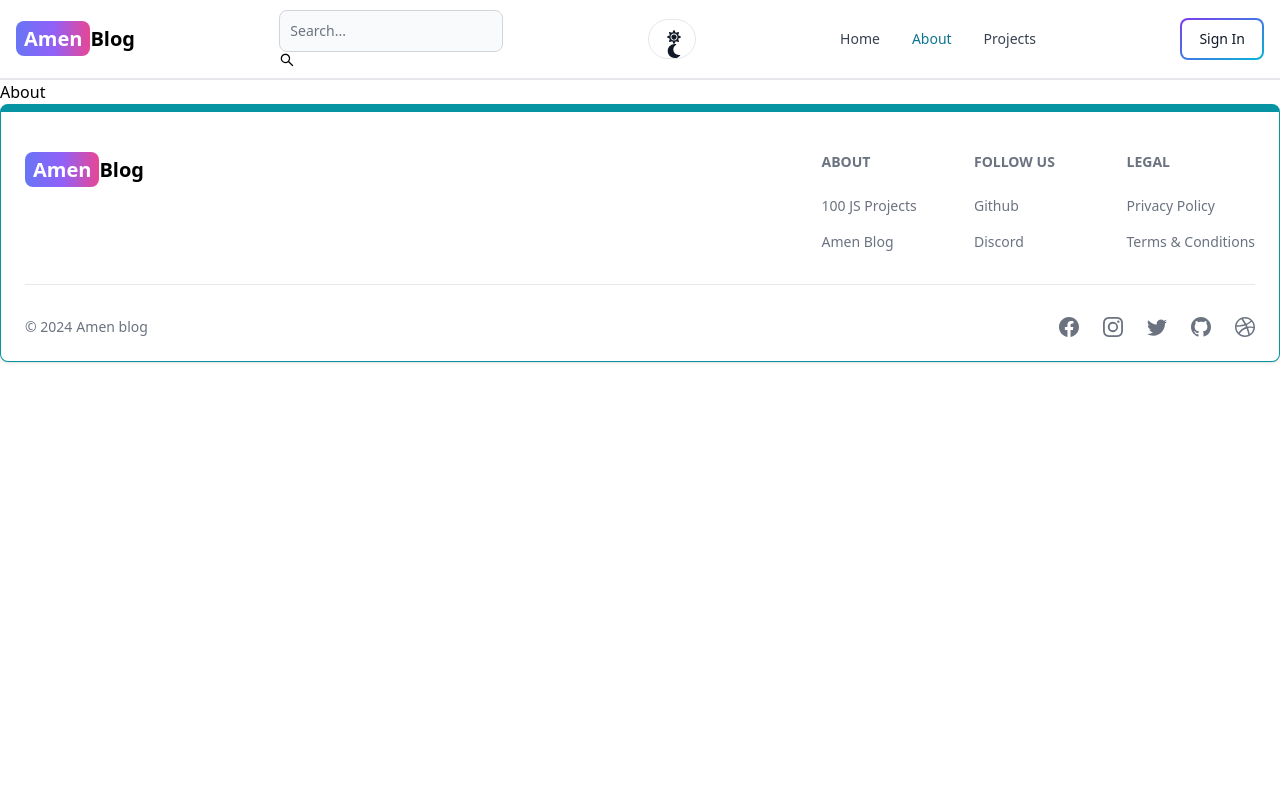
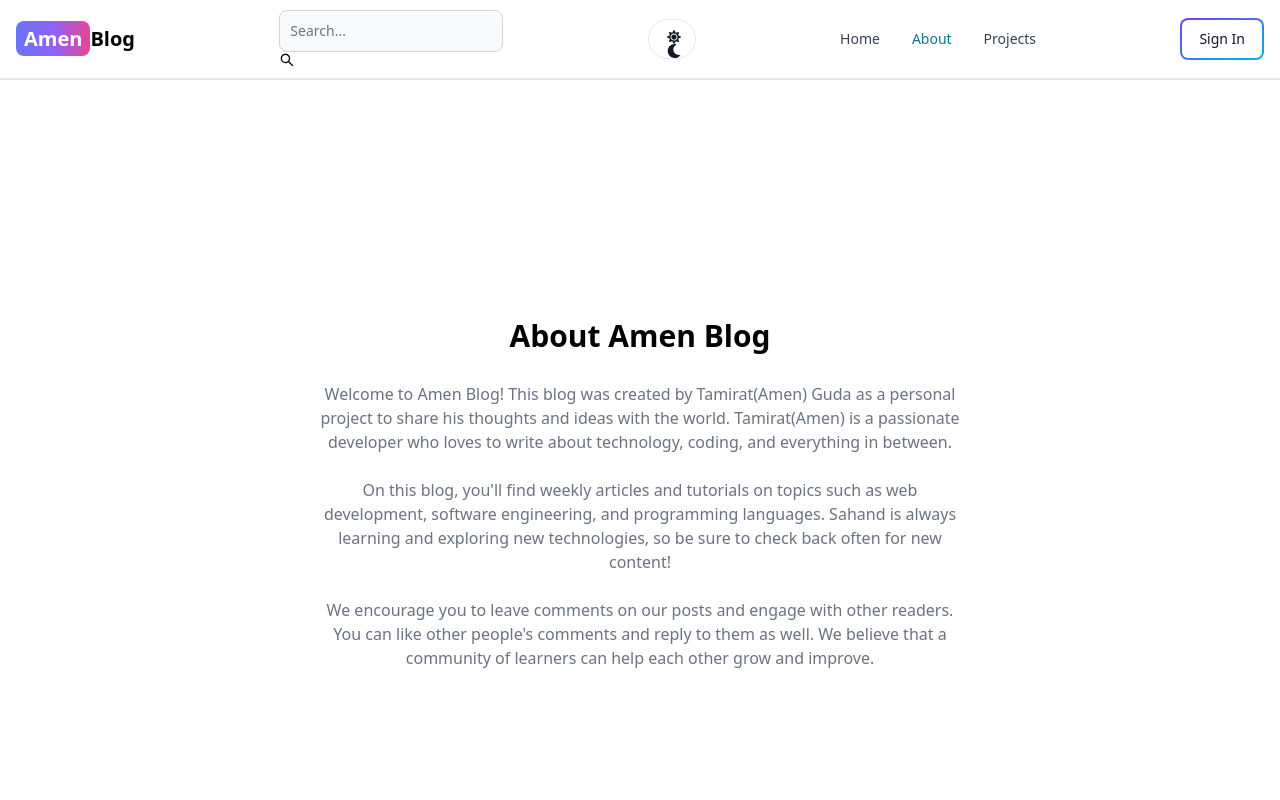
Before and after one commit to Ammen1/portofolio, a React (Vite) app in the folder client/: page /about in a window 1280 px wide. Shown: the top 800 px of the page. Built offline with nearby package versions, Linux system fonts and the light colour scheme.

Commit message:
Create home about project UI

```diff
--- /dev/null
+++ b/client/src/components/CallToAction.jsx
@@ -0,0 +1,24 @@
+import { Button } from 'flowbite-react';
+
+export default function CallToAction() {
+  return (
+    <div className='flex flex-col sm:flex-row p-3 border border-teal-500 justify-center items-center rounded-tl-3xl rounded-br-3xl text-center'>
+        <div className="flex-1 justify-center flex flex-col">
+            <h2 className='text-2xl'>
+                Want to learn more about JavaScript?
+            </h2>
+            <p className='text-gray-500 my-2'>
+                Checkout these resources with 100 JavaScript Projects
+            </p>
+            <Button gradientDuoTone='purpleToPink' className='rounded-tl-xl rounded-bl-none'>
+                <a href="https://www.100jsprojects.com" target='_blank' rel='noopener noreferrer'>
+                    100 JavaScript Projects
+                </a>
+            </Button>
+        </div>
+        <div className="p-7 flex-1">
+            <img src="https://bairesdev.mo.cloudinary.net/blog/2023/08/What-Is-JavaScript-Used-For.jpg" />
+        </div>
+    </div>
+  )
+}
--- /dev/null
+++ b/client/src/components/PostCard.jsx
@@ -0,0 +1,25 @@
+import { Link } from "react-router-dom";
+
+export default function PostCard({ post }) {
+  return (
+    <div className="group relative w-full border border-teal-500 hover:border-2 h-[400px] overflow-hidden rounded-lg sm:w-[430px] transition-all">
+      <Link to={`/post/${post.slug}`}>
+        <img
+          src={post.image}
+          alt="post cover"
+          className="h-[260px] w-full  object-cover group-hover:h-[200px] transition-all duration-300 z-20"
+        />
+      </Link>
+      <div className="p-3 flex flex-col gap-2">
+        <p className="text-lg font-semibold line-clamp-2">{post.title}</p>
+        <span className="italic text-sm">{post.category}</span>
+        <Link
+          to={`/post/${post.slug}`}
+          className="z-10 group-hover:bottom-0 absolute bottom-[-200px] left-0 right-0 border border-teal-500 text-teal-500 hover:bg-teal-500 hover:text-white transition-all duration-300 text-center py-2 rounded-md !rounded-tl-none m-2"
+        >
+          Read article
+        </Link>
+      </div>
+    </div>
+  );
+}
--- a/client/src/pages/About.jsx
+++ b/client/src/pages/About.jsx
@@ -1,6 +1,35 @@
-// eslint-disable-next-line no-unused-vars
-import React from "react";
+export default function About() {
+  return (
+    <div className="min-h-screen flex items-center justify-center">
+      <div className="max-w-2xl mx-auto p-3 text-center">
+        <div>
+          <h1 className="text-3xl font font-semibold text-center my-7">
+            About Amen Blog
+          </h1>
+          <div className="text-md text-gray-500 flex flex-col gap-6">
+            <p>
+              Welcome to Amen Blog! This blog was created by Tamirat(Amen) Guda
+              as a personal project to share his thoughts and ideas with the
+              world. Tamirat(Amen) is a passionate developer who loves to write
+              about technology, coding, and everything in between.
+            </p>
 
-export default function About() {
-  return <div>About</div>;
+            <p>
+              On this blog, you'll find weekly articles and tutorials on topics
+              such as web development, software engineering, and programming
+              languages. Sahand is always learning and exploring new
+              technologies, so be sure to check back often for new content!
+            </p>
+
+            <p>
+              We encourage you to leave comments on our posts and engage with
+              other readers. You can like other people's comments and reply to
+              them as well. We believe that a community of learners can help
+              each other grow and improve.
+            </p>
+          </div>
+        </div>
+      </div>
+    </div>
+  );
 }
--- a/client/src/pages/Home.jsx
+++ b/client/src/pages/Home.jsx
@@ -1,6 +1,56 @@
-// eslint-disable-next-line no-unused-vars
-import React from "react";
+import { Link } from "react-router-dom";
+import CallToAction from "../components/CallToAction";
+import { useEffect, useState } from "react";
+import PostCard from "../components/PostCard";
 
 export default function Home() {
-  return <div>Home</div>;
+  const [posts, setPosts] = useState([]);
+
+  useEffect(() => {
+    const fetchPosts = async () => {
+      const res = await fetch("/api/post/getPosts");
+      const data = await res.json();
+      setPosts(data.posts);
+    };
+    fetchPosts();
+  }, []);
+  return (
+    <div>
+      <div className="flex flex-col gap-6 p-28 px-3 max-w-6xl mx-auto ">
+        <h1 className="text-3xl font-bold lg:text-6xl">Welcome to my Blog</h1>
+        <p className="text-gray-500 text-xs sm:text-sm">
+          Here you'll find a variety of articles and tutorials on topics such as
+          web development, software engineering, and programming languages.
+        </p>
+        <Link
+          to="/search"
+          className="text-xs sm:text-sm text-teal-500 font-bold hover:underline"
+        >
+          View all posts
+        </Link>
+      </div>
+      <div className="p-3 bg-amber-100 dark:bg-slate-700">
+        <CallToAction />
+      </div>
+
+      <div className="max-w-6xl mx-auto p-3 flex flex-col gap-8 py-7">
+        {posts && posts.length > 0 && (
+          <div className="flex flex-col gap-6">
+            <h2 className="text-2xl font-semibold text-center">Recent Posts</h2>
+            <div className="flex flex-wrap gap-4">
+              {posts.map((post) => (
+                <PostCard key={post._id} post={post} />
+              ))}
+            </div>
+            <Link
+              to={"/search"}
+              className="text-lg text-teal-500 hover:underline text-center"
+            >
+              View all posts
+            </Link>
+          </div>
+        )}
+      </div>
+    </div>
+  );
 }
--- a/client/src/pages/Projects.jsx
+++ b/client/src/pages/Projects.jsx
@@ -1,6 +1,14 @@
-// eslint-disable-next-line no-unused-vars
-import React from "react";
+import CallToAction from "../components/CallToAction";
 
 export default function Projects() {
-  return <div>Projects</div>;
+  return (
+    <div className="min-h-screen max-w-2xl mx-auto flex justify-center items-center flex-col gap-6 p-3">
+      <h1 className="text-3xl font-semibold">Pojects</h1>
+      <p className="text-md text-gray-500">
+        Build fun and engaging projects while learning HTML, CSS, and
+        JavaScript!
+      </p>
+      <CallToAction />
+    </div>
+  );
 }
```
